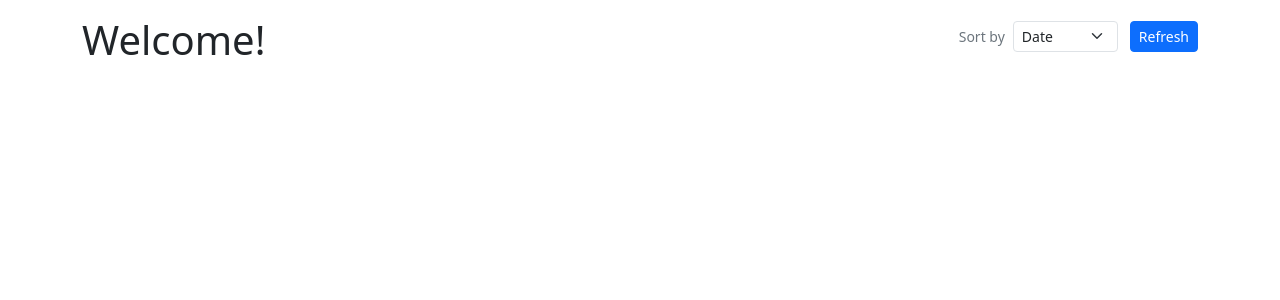
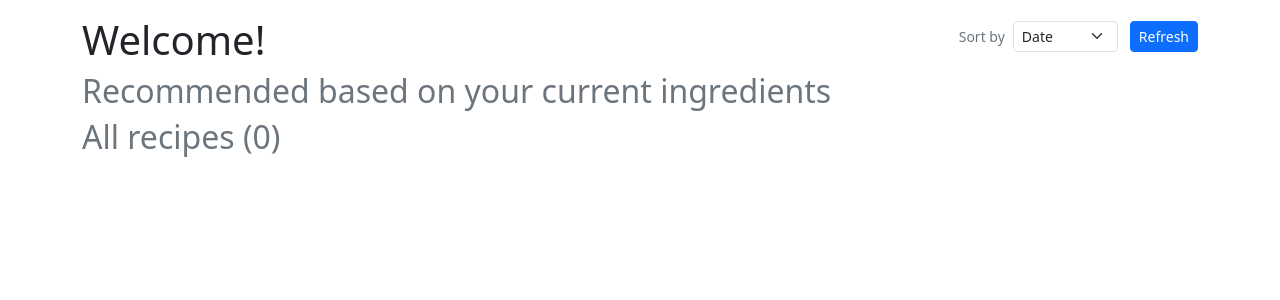
Before and after one commit to a2saur/recipe-app, a Flask app: page / in a window 1280 px wide. Shown: the part 56-356 px from the top of the page. Run offline with Flask 3, Linux system fonts and the light colour scheme; the visitor is signed in with stand-in values (Sample User, id 1); data comes from the database, SQL or seed files in the repository; data that the repository does not hold is empty; some libraries are stand-ins or nearby versions.

Commit message:
Implemented recipe recommendation

```diff
--- /dev/null
+++ b/app/main/helpers.py
@@ -0,0 +1,16 @@
+from sqlalchemy import func
+from app import db
+from app.main.models import Recipe, RecipeIngredientUse, UserIngredientListUse
+
+def get_recommended_recipes(user_id):
+
+    match_score = (
+        func.count(UserIngredientListUse.ingredient_id) * 1.0 / func.count(RecipeIngredientUse.ingredient_id)
+    ).label("match_score")
+    results = db.session.query(Recipe, match_score).join(RecipeIngredientUse, Recipe.id == RecipeIngredientUse.recipe_id).outerjoin(
+                                    UserIngredientListUse, (UserIngredientListUse.ingredient_id == RecipeIngredientUse.ingredient_id) & (
+                                        UserIngredientListUse.user_id == user_id
+                                    )
+                                ).group_by(Recipe.id).order_by(match_score.desc()).limit(7).all()
+
+    return [row[0] for row in results]
--- a/app/main/routes.py
+++ b/app/main/routes.py
@@ -6,6 +6,7 @@ from app import db
 from app.main.models import Recipe, RecipeIngredientUse, Ingredient, Tag, User, recipe_tags_table, UserGroceryListUse, UserIngredientListUse
 from app.main.forms import EmptyForm, SortForm
 from app.auth.auth_forms import RegistrationForm
+from app.main.helpers import get_recommended_recipes
 
 from app.main import main_blueprint as bp_main
 
@@ -16,6 +17,11 @@ from app.main import main_blueprint as bp_main
 def index(sort_data="Date"):
     empty_form = EmptyForm()
     sort_form = SortForm()
+
+    rec_recipes = get_recommended_recipes(current_user.id)
+
+
+    # sort by implementation
     base_query = sqla.select(Recipe).where(Recipe.is_draft == False)
     if request.method == 'POST':
         sort_data = sort_form.sortby.data
@@ -26,7 +32,13 @@ def index(sort_data="Date"):
                 recipes = base_query.join(Recipe.writer).order_by(User.is_certified.desc())
             else:
                 recipes = base_query.order_by(Recipe.timestamp.desc())
+
+    # default: order by most recent
     if request.method == 'GET':
             recipes = base_query.order_by(Recipe.timestamp.desc())
     all_recipes  = db.session.scalars(recipes).all()
-    return render_template('index.html', title="", recipes=all_recipes, form=empty_form, sortform = sort_form)
+    recipe_len = len(all_recipes)
+
+
+
+    return render_template('index.html', title="", recipe_len=recipe_len, rec_recipes=rec_recipes, recipes=all_recipes, form=empty_form, sortform = sort_form)
--- a/app/main/templates/index.html
+++ b/app/main/templates/index.html
@@ -12,11 +12,17 @@
             <label class="me-2 mb-0 small text-secondary text-nowrap">Sort by</label>
             {{ sortform.sortby(class="form-select form-select-sm", style="width: auto;") }}
         </div>
-
         {{ sortform.refresh(class="btn btn-primary btn-sm ms-2") }}
     </form>
 
 </div>
+    <h2 class="text-secondary">Recommended based on your current ingredients</h2>
+    <div class="recipe-card-collection">
+        {% for recipe in rec_recipes %}
+            <div class="recipe-card">{% include '_recipe.html' %} </div>
+        {% endfor %}
+    </div>
+    <h2 class="text-secondary">All recipes ({{ recipe_len }})</h2>
     <div class="recipe-card-collection">
         {% for recipe in recipes %}
             <div class="recipe-card">{% include '_recipe.html' %} </div>
```
